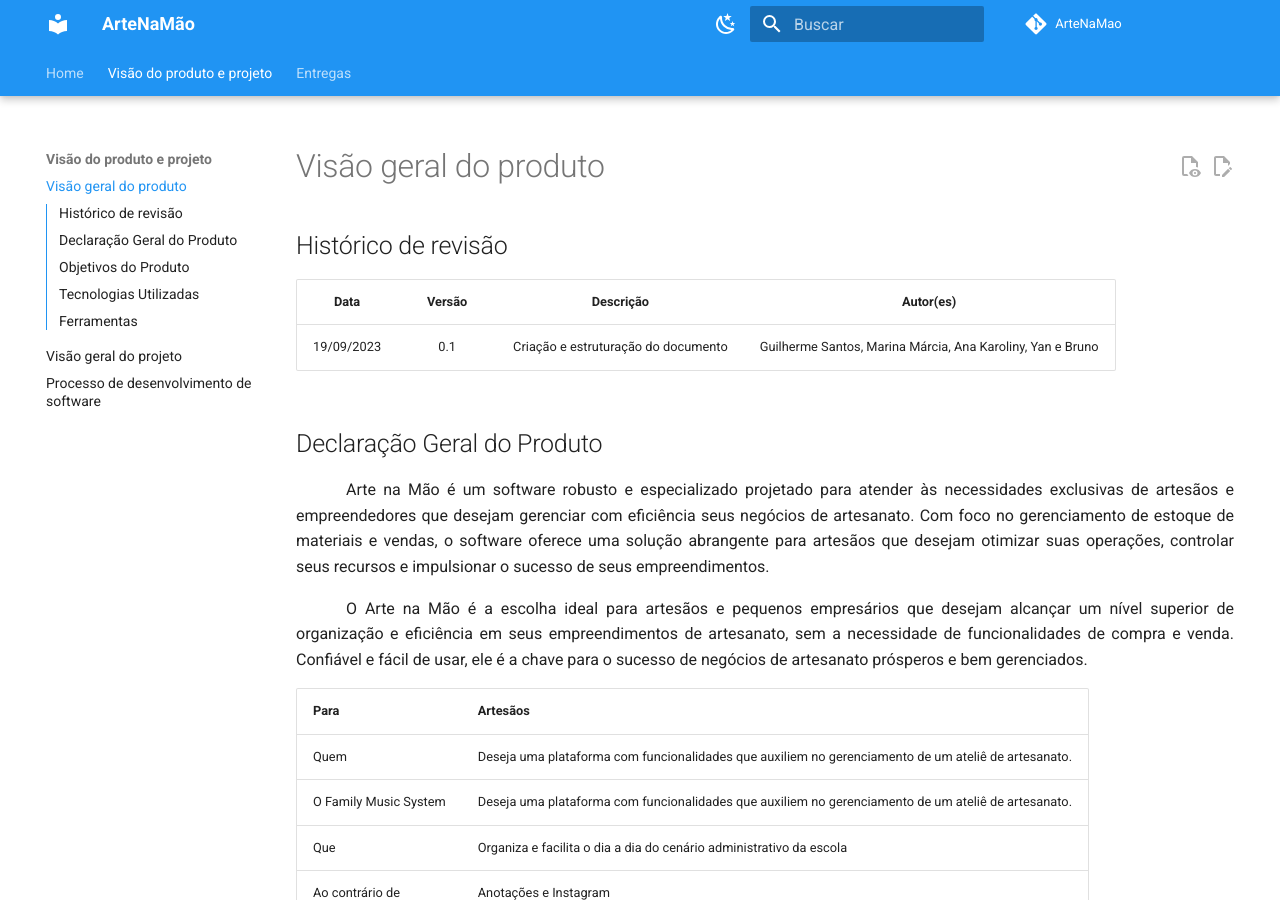
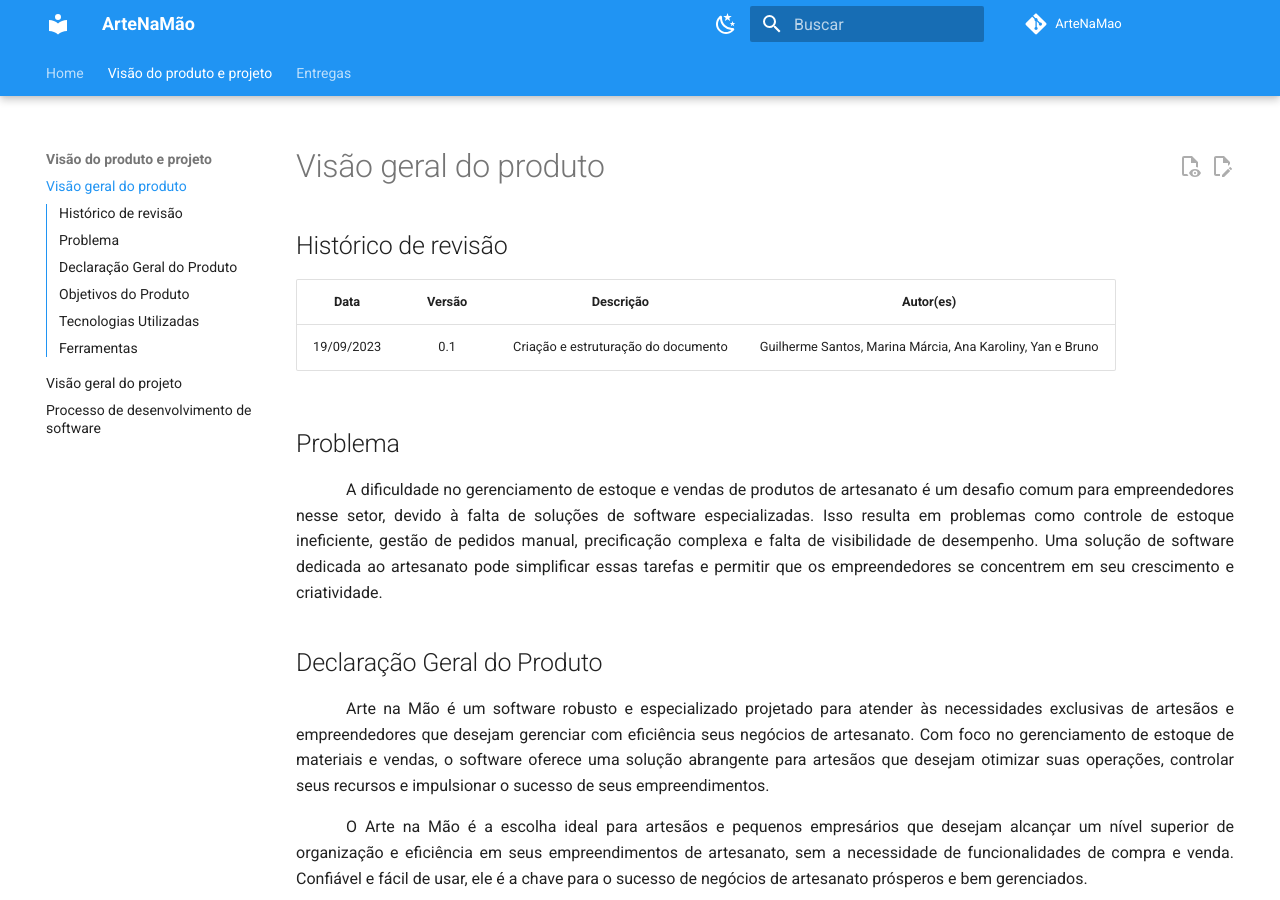
Before and after one commit to mdsreq-fga-unb/2023.2-ArteNaMao, an MkDocs documentation site: the page built from docs/visao-produto-projeto/visao-produto.md, in a window 1280 px wide and 900 px high. Built offline with MkDocs 1.6.1 and Material for MkDocs 9.7.7, drawn with Linux system fonts in a browser that asks for light colours; comment, search, counter and statistics services are not loaded; old or Windows-style settings are respelled for this version of MkDocs.

Commit message:
update visao produto

```diff
--- a/docs/visao-produto-projeto/visao-produto.md
+++ b/docs/visao-produto-projeto/visao-produto.md
@@ -3,6 +3,12 @@
 |    Data    | Versão |              Descrição              |  Autor(es)  |
 | :--------: | :----: | :---------------------------------: | :---------: |
 | 19/09/2023 |  0.1   | Criação e estruturação do documento | Guilherme Santos, Marina Márcia, Ana Karoliny, Yan e Bruno |
+
+## Problema
+
+<p style="text-indent: 50px;text-align: justify;">
+    A dificuldade no gerenciamento de estoque e vendas de produtos de artesanato é um desafio comum para empreendedores nesse setor, devido à falta de soluções de software especializadas. Isso resulta em problemas como controle de estoque ineficiente, gestão de pedidos manual, precificação complexa e falta de visibilidade de desempenho. Uma solução de software dedicada ao artesanato pode simplificar essas tarefas e permitir que os empreendedores se concentrem em seu crescimento e criatividade.
+</p>
 
 
 ## Declaração Geral do Produto
```
